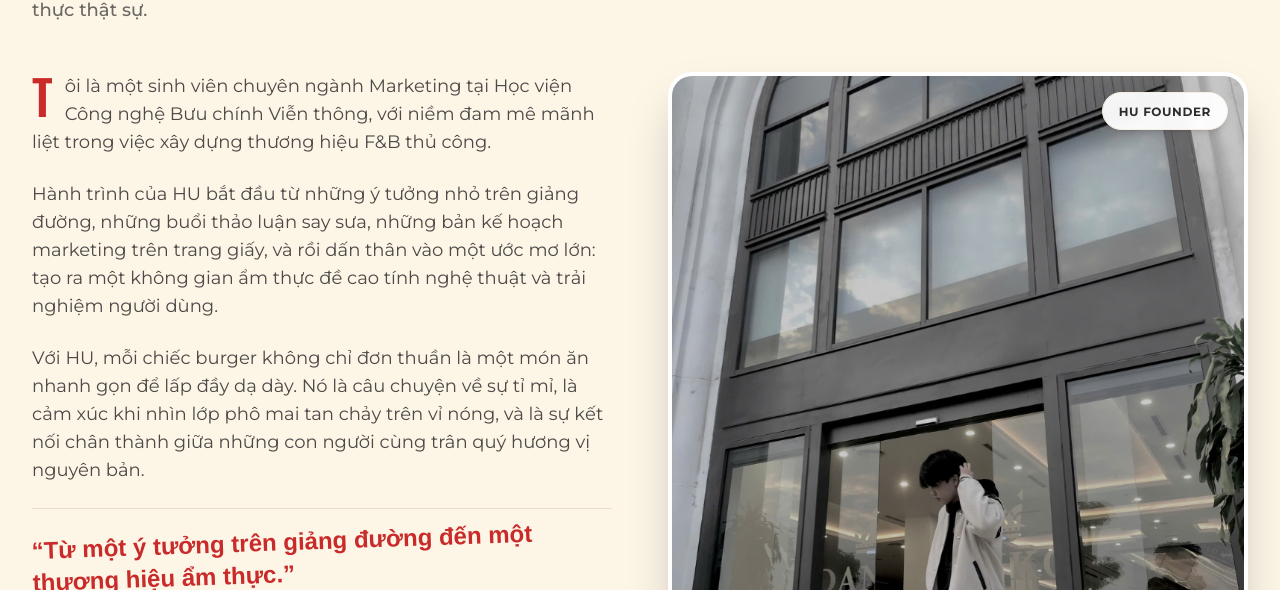
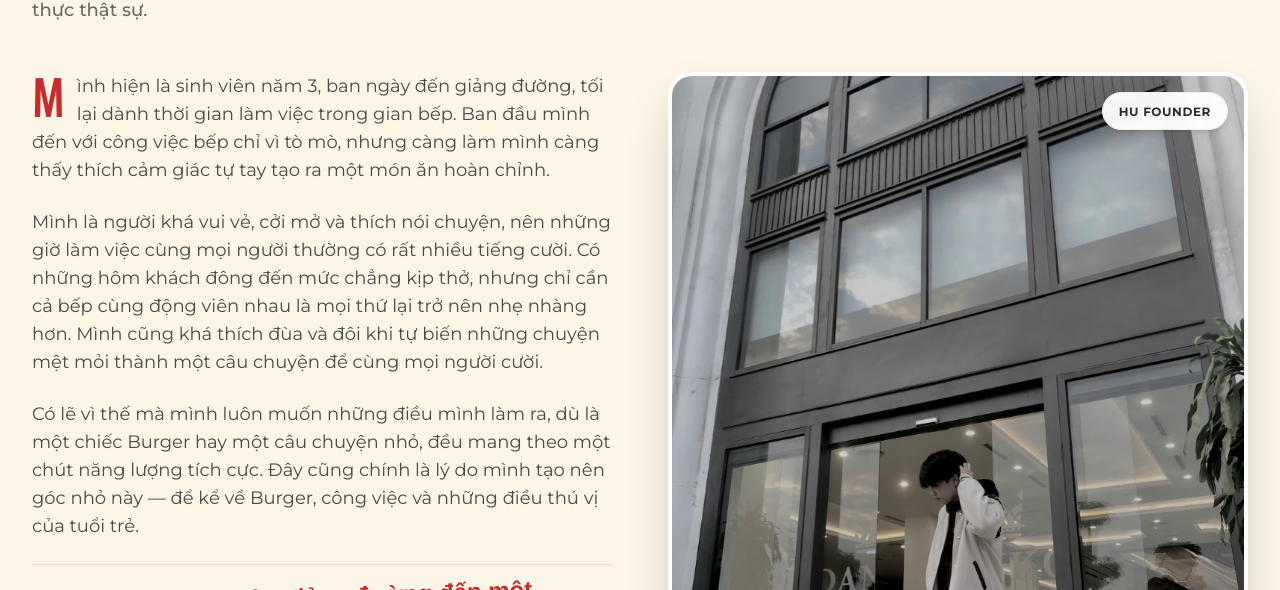
Before and after one commit to hh2908524-bot/-eb-, a React (Vite) app: page /about in a window 1280 px wide. Shown: the part 337-927 px from the top of the page. Built offline with nearby package versions, Linux system fonts and the light colour scheme; a web font is replaced by a local one.

Commit message:
Update personal intro story on About page

```diff
--- a/src/pages/AboutPage.jsx
+++ b/src/pages/AboutPage.jsx
@@ -31,15 +31,15 @@ export default function AboutPage() {
           {/* Left Column: Natural Authentic Story */}
           <div className="lg:col-span-6 space-y-6 text-charcoal/85 text-base sm:text-lg leading-relaxed">
             <p className="font-normal first-letter:text-5xl first-letter:font-heading first-letter:text-chili first-letter:mr-3 first-letter:float-left first-letter:leading-none">
-              Tôi là một sinh viên chuyên ngành Marketing tại Học viện Công nghệ Bưu chính Viễn thông, với niềm đam mê mãnh liệt trong việc xây dựng thương hiệu F&amp;B thủ công.
+              Mình hiện là sinh viên năm 3, ban ngày đến giảng đường, tối lại dành thời gian làm việc trong gian bếp. Ban đầu mình đến với công việc bếp chỉ vì tò mò, nhưng càng làm mình càng thấy thích cảm giác tự tay tạo ra một món ăn hoàn chỉnh.
             </p>
 
             <p>
-              Hành trình của HU bắt đầu từ những ý tưởng nhỏ trên giảng đường, những buổi thảo luận say sưa, những bản kế hoạch marketing trên trang giấy, và rồi dấn thân vào một ước mơ lớn: tạo ra một không gian ẩm thực đề cao tính nghệ thuật và trải nghiệm người dùng.
+              Mình là người khá vui vẻ, cởi mở và thích nói chuyện, nên những giờ làm việc cùng mọi người thường có rất nhiều tiếng cười. Có những hôm khách đông đến mức chẳng kịp thở, nhưng chỉ cần cả bếp cùng động viên nhau là mọi thứ lại trở nên nhẹ nhàng hơn. Mình cũng khá thích đùa và đôi khi tự biến những chuyện mệt mỏi thành một câu chuyện để cùng mọi người cười.
             </p>
 
             <p>
-              Với HU, mỗi chiếc burger không chỉ đơn thuần là một món ăn nhanh gọn để lấp đầy dạ dày. Nó là câu chuyện về sự tỉ mỉ, là cảm xúc khi nhìn lớp phô mai tan chảy trên vỉ nóng, và là sự kết nối chân thành giữa những con người cùng trân quý hương vị nguyên bản.
+              Có lẽ vì thế mà mình luôn muốn những điều mình làm ra, dù là một chiếc Burger hay một câu chuyện nhỏ, đều mang theo một chút năng lượng tích cực. Đây cũng chính là lý do mình tạo nên góc nhỏ này — để kể về Burger, công việc và những điều thú vị của tuổi trẻ.
             </p>
 
             {/* Handwritten note on left */}
```
